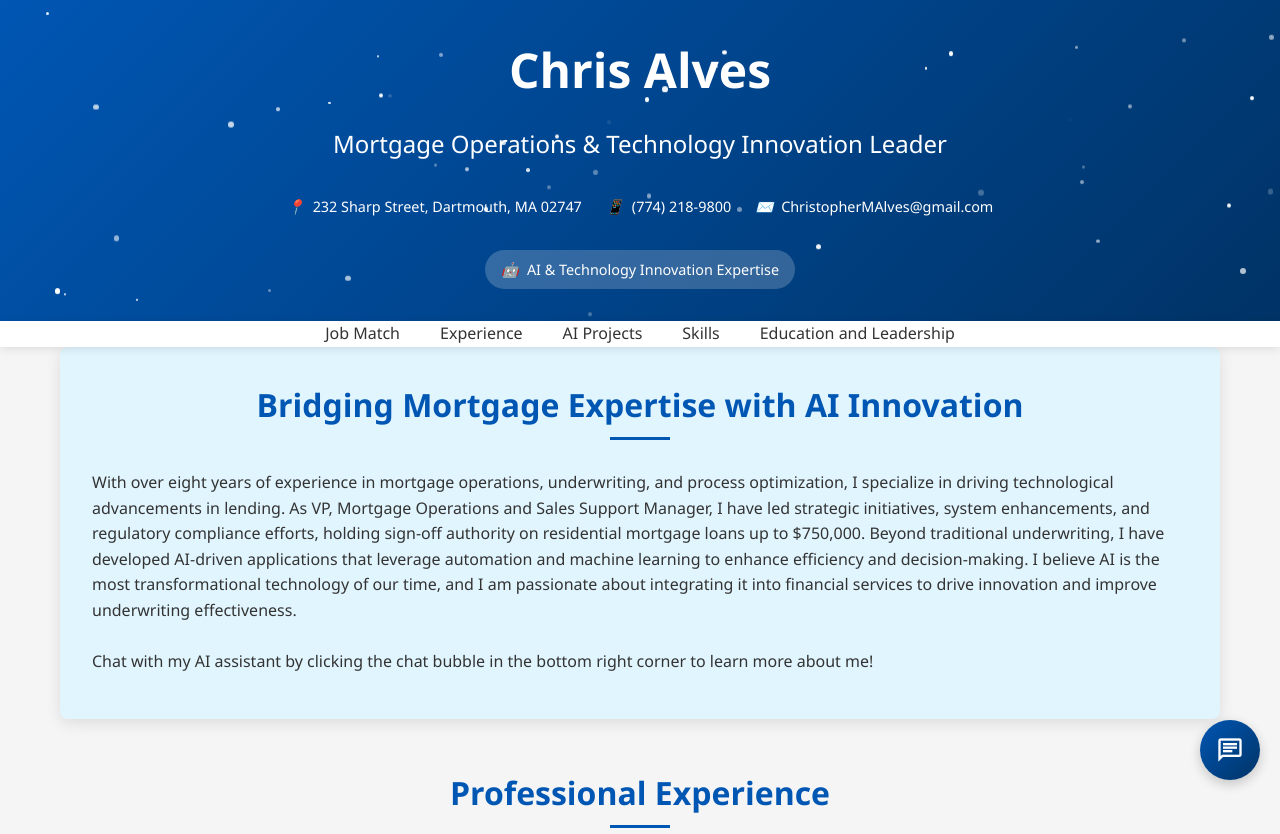
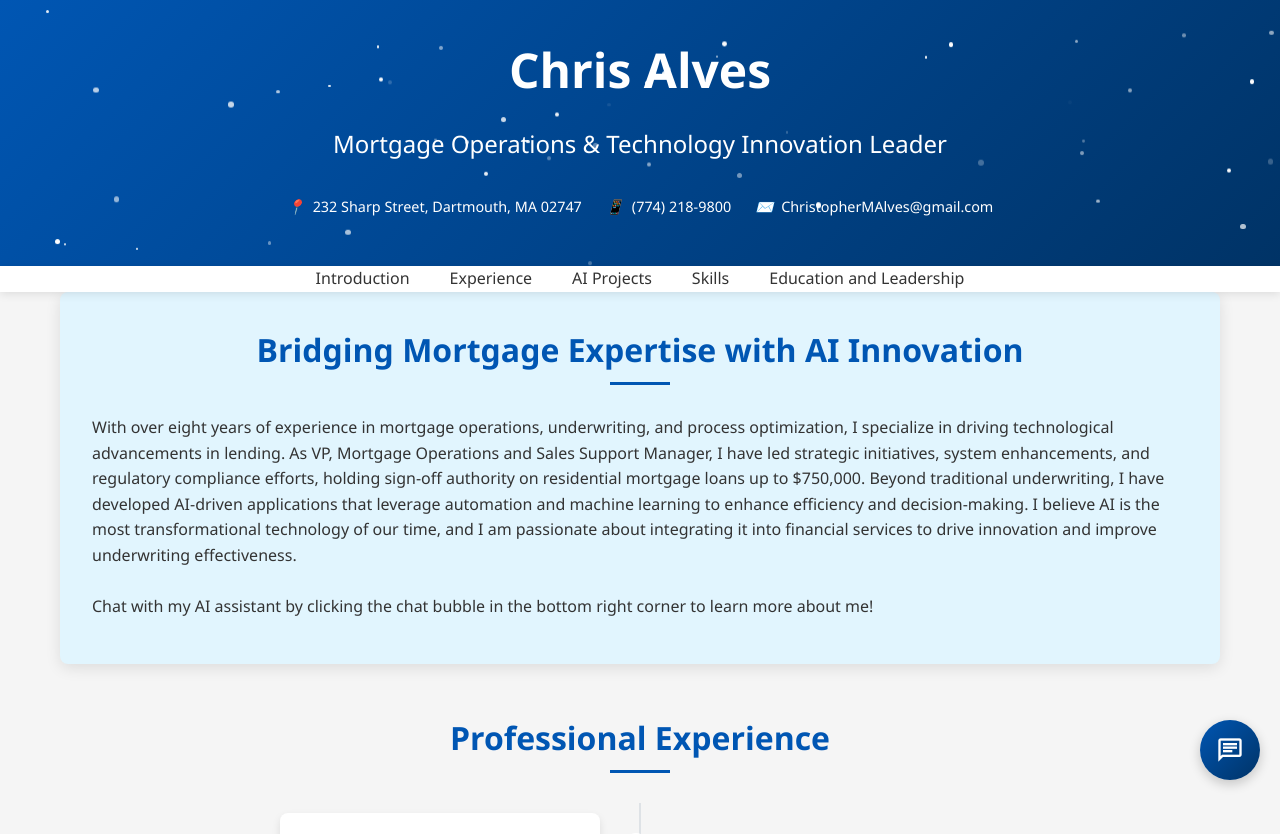
Before and after one commit to NewAige/calvesresume, a plain HTML site: page index.html in a window 1280 px wide. Shown: the top 834 px of the page. Drawn offline with nearby package versions, Linux system fonts and the light colour scheme.

Commit message:
Add files via upload

```diff
--- a/index.html
+++ b/index.html
@@ -939,16 +939,13 @@
                     <i>✉️</i> ChristopherMAlves@gmail.com
                 </div>
             </div>
-            <div class="ai-badge">
-                <i>🤖</i> AI & Technology Innovation Expertise
-            </div>
         </div>
     </header>
 
     <div class="nav-container">
         <nav class="container">
             <ul>
-                <li><a href="#job-match" class="nav-link">Job Match</a></li>
+                <li><a href="#job-match" class="nav-link">Introduction</a></li>
                 <li><a href="#experience" class="nav-link">Experience</a></li>
                 <li><a href="#ai-projects" class="nav-link">AI Projects</a></li>
                 <li><a href="#skills" class="nav-link">Skills</a></li>
```
